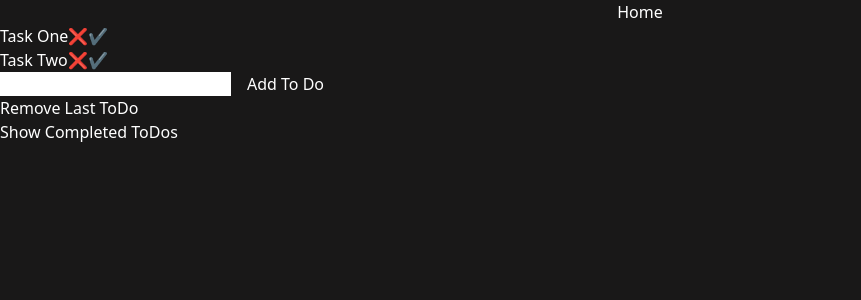
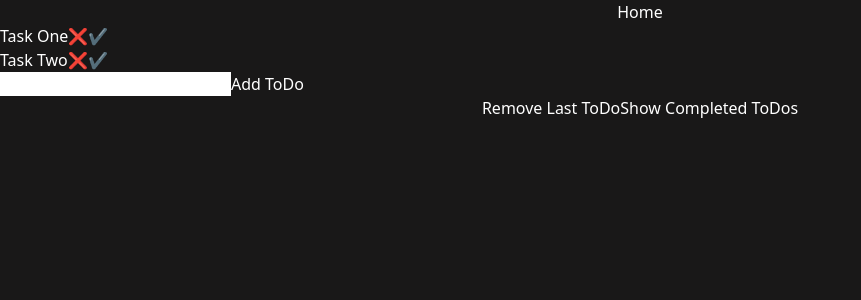
Before and after one commit to ASproson/react-challenges, a React (Create React App) app: page /todos in a window 1280 px wide. Shown: the top 300 px of the page, without its empty margins (0-861 px from the left). Built offline with nearby package versions, Linux system fonts and the light colour scheme.

Commit message:
Abstracts button into reusable component

```diff
--- a/src/components/todos/Todos.tsx
+++ b/src/components/todos/Todos.tsx
@@ -71,20 +71,15 @@ export const Todos = () => {
           onChange={(e) => setNewToDo(e.target.value)}
           onKeyDown={(e) => e.key === 'Enter' && handleAddToDo(newToDo)}
         />
-        <button className="pl-4" onClick={() => handleAddToDo(newToDo)}>
-          Add To Do
-        </button>
+
+        <Button title="Add ToDo" onClick={() => handleAddToDo(newToDo)} />
       </div>
-      <button className="block" onClick={() => handleRemoveLastToDo()}>
-        Remove Last ToDo
-      </button>
+      <Button title="Remove Last ToDo" onClick={() => handleRemoveLastToDo()} />
 
-      <button
-        className="block"
+      <Button
+        title="Show Completed ToDos"
         onClick={() => setShowCompletedToDos(!showCompletedToDos)}
-      >
-        Show Completed ToDos
-      </button>
+      />
 
       {showCompletedToDos && (
         <div>
@@ -139,3 +134,11 @@ export const ToDo = ({
 export const CompletedToDoList = ({ completedToDo }: any) => {
   return <div className="text-white">{completedToDo.title}</div>;
 };
+
+interface ButtonProps {
+  onClick: () => void;
+  title: string;
+}
+export const Button = ({ onClick, title }: ButtonProps) => {
+  return <button onClick={onClick}>{title}</button>;
+};
```
